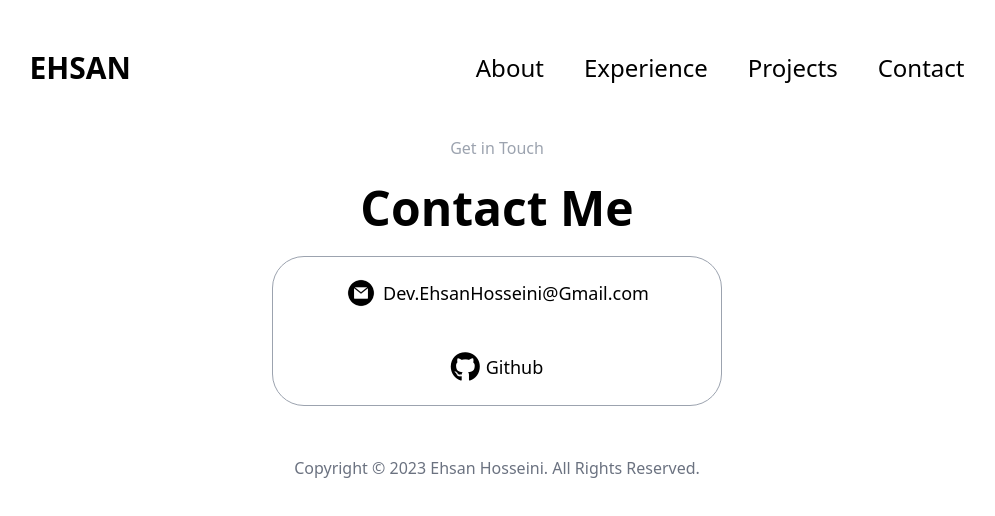
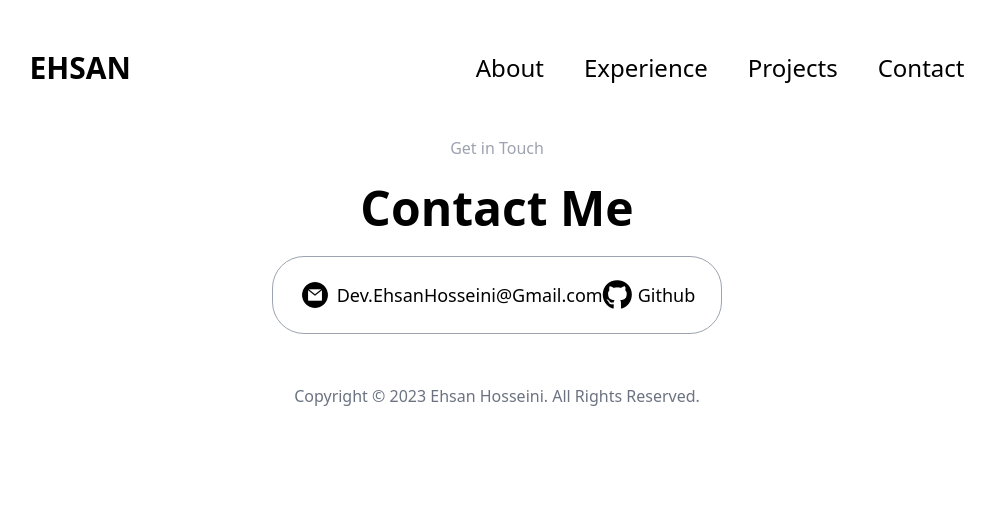
Before and after one commit to seyedehsandev/personal1, a React (Create React App) app: page /contact in a window 1280 px wide. Shown: the top 516 px of the page, without its empty margins (143-1138 px from the left). Built offline with nearby package versions, Linux system fonts and the light colour scheme.

Commit message:
contact item edited

```diff
--- a/src/components/pages/Contact.js
+++ b/src/components/pages/Contact.js
@@ -10,14 +10,13 @@ function Contact() {
     <div className="contact-boxs flex items-start justify-center">
         {/* <!-- res  --> */}
         <div className="project-box lg:w-[450px] w-[340px] flex flex-col items-center justify-center p-5 lg:p-5 rounded-[32px] border border-solid border-gray-400 ">
-            <div className="btn flex flex-wrap gap-10 justify-center items-center">
+            <div className="btn flex flex-wrap gap-x-8 gap-y-4 justify-center items-center">
                 <div className="flex justify-center items-center  gap-x-1.5">
                     <img src="./email.png" alt="" className="w-8"/>
                     <p className="text-base lg:text-lg font-medium hover:text-gray-500  cursor-pointer transition-all box-border">Dev.EhsanHosseini@Gmail.com</p>
                 </div>
                 <div className="flex justify-center items-center gap-x-1.5">
                 <i className="fa-brands fa-github text-3xl"></i>
-
                     <p className="text-base lg:text-lg font-medium hover:text-gray-500  cursor-pointer transition-all box-content"><Link to="https://github.com/seyedehsandev">Github</Link></p>
                 </div>
             </div>
```
